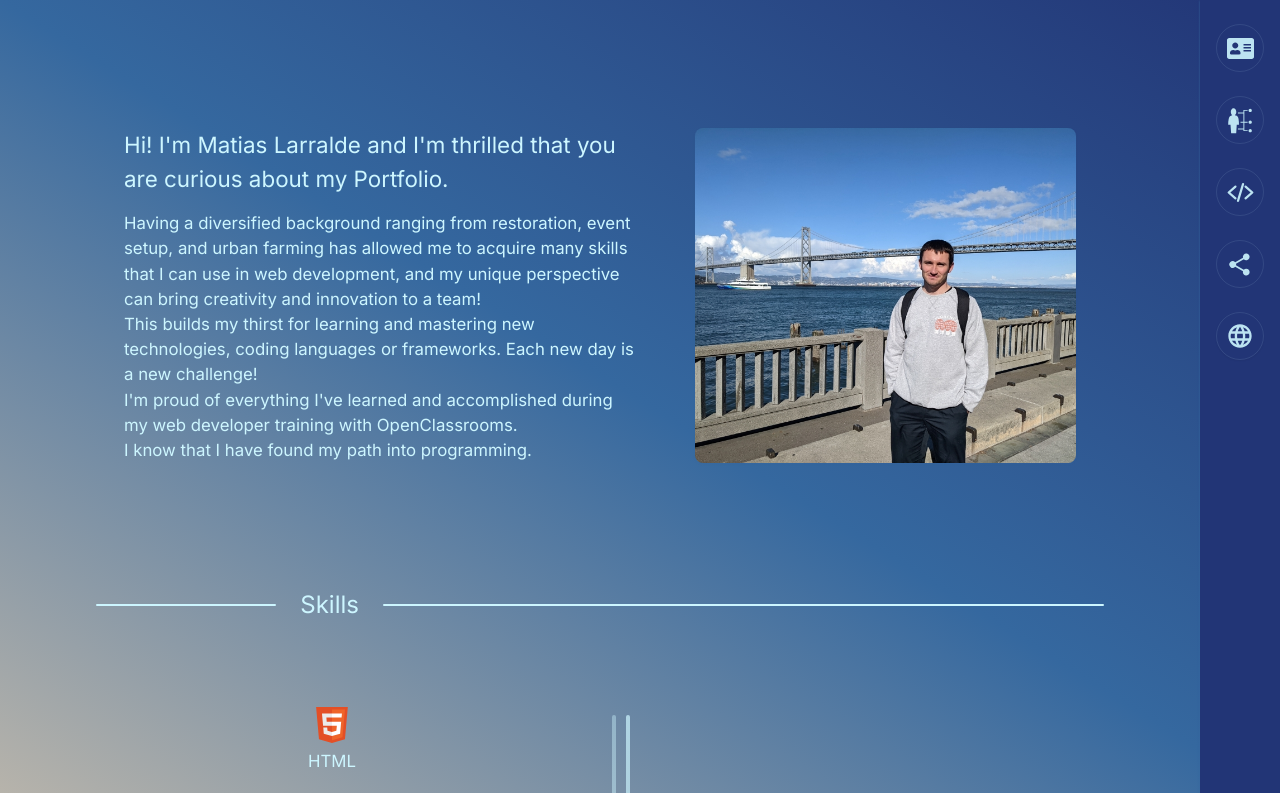
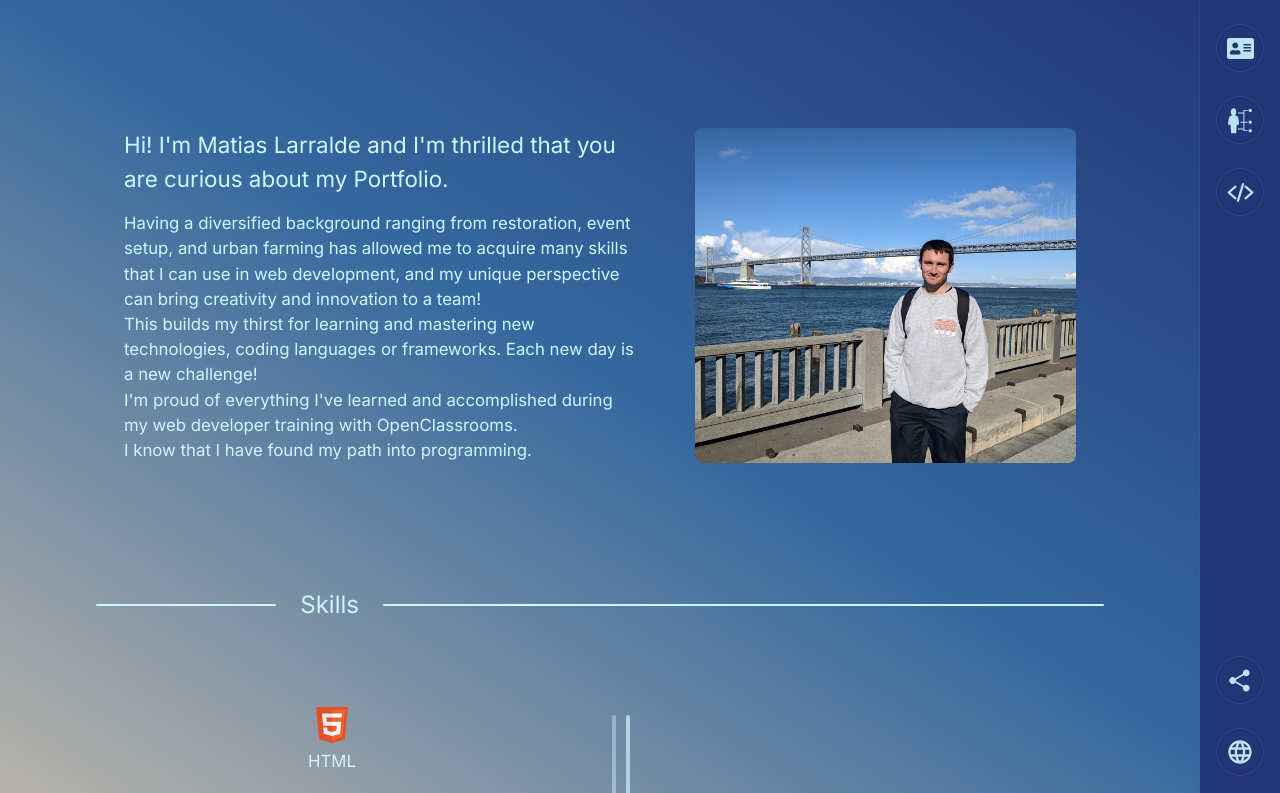
Before and after one commit to MatiasLLL/OpenClassrooms_Project_8, a React (Vite) app: page / in a window 1280 px wide. Shown: the top 793 px of the page. Built offline with nearby package versions, Linux system fonts and the light colour scheme.

Commit message:
Modification navbar

```diff
--- a/src/components/NavBar/index.tsx
+++ b/src/components/NavBar/index.tsx
@@ -30,8 +30,8 @@ function NavBar() {
         return () => window.removeEventListener('hashchange', handleHashChange);
     }, [])
     return (
-        <nav className='group/menu z-50 bg-darkBlue text-white/90 fixed text-105 top-0 right-0 py-3 h-screen w-20 flex flex-col shadow-sm shadow-blue hover:w-52 hover:duration-100 text-center justify-between lg:fixed lg:bottom-0 lg:left-0 lg:flex-row lg:top-auto lg:px-4 lg:py-0 lg:w-screen lg:h-20 lg:hover:w-screen'>
-            <ul>
+        <nav className='group/menu z-50 overflow-scroll bg-darkBlue text-white/90 fixed text-105 top-0 right-0 py-3 h-screen w-20 shadow-sm shadow-blue hover:w-52 hover:duration-100 text-center lg:fixed lg:bottom-0 lg:left-0 lg:flex-row lg:top-auto lg:px-4 lg:py-0 lg:w-screen lg:h-20 lg:hover:w-screen'>
+            <ul className='flex flex-col h-full justify-between lg:flex-row'>
                 <div className='navbar-top lg:flex lg:flex-row lg:justify-around lg:w-3/5'>
                     <NavCat icon={<FaAddressCard size="27" />} text={t('categories.about')} anchor={'#about'} />
                     <NavCat icon={<GiSkills size="27" />} text={t('categories.skills')} anchor={'#skills'} />
```
